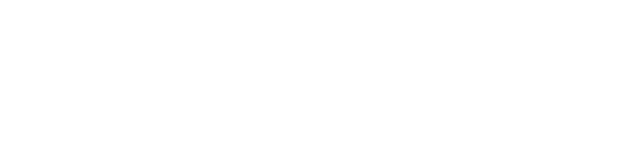
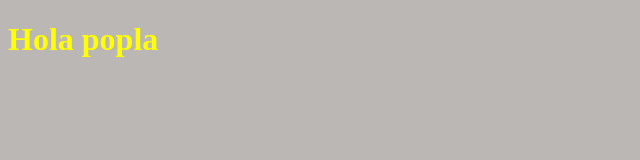
Before and after one commit to Daniolbap/harry_pota, a plain HTML site: page index.html in a window 1280 px wide. Shown: the whole page, without its empty margins (0-640 px from the left). Drawn offline with Linux system fonts and the light colour scheme.

Commit message:
agregando link y otras cosas en css

```diff
--- a/image.css
+++ b/image.css
@@ -3,3 +3,6 @@
   color: green;
   background-color: rgb(186, 183, 180);
 }
+h1 {
+  color: yellow;
+}
--- a/index.html
+++ b/index.html
@@ -3,8 +3,10 @@
   <head>
     <meta charset="UTF-8" />
     <meta name="viewport" content="width=device-width, initial-scale=1.0" />
-    <link rel="stylesheet" href="" />
+    <link rel="stylesheet" href="image.css" />
     <title>prueba</title>
   </head>
-  <body></body>
+  <body>
+    <h1>Hola popla</h1>
+  </body>
 </html>
```
